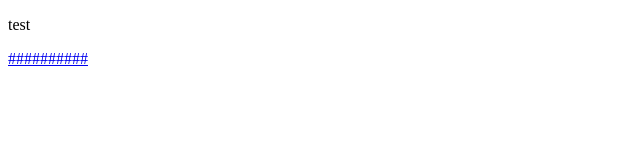
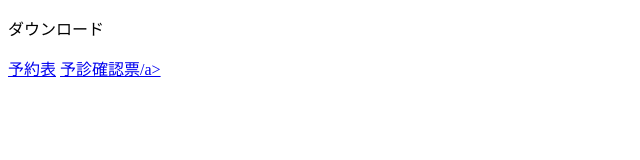
Before and after one commit to Ryuichi0128/sample, a plain HTML site: page index.html in a window 1280 px wide. Shown: the whole page, without its empty margins (0-640 px from the left). Drawn offline with Linux system fonts and the light colour scheme.

Commit message:
Update index.html

```diff
--- a/index.html
+++ b/index.html
@@ -11,7 +11,8 @@
     <!--
     <canvas id="main"></canvas>
     -->
-    <p>test</p>
-    <a href="aaa.xlsx" download>##########</a>
+    <p>ダウンロード</p>
+    <a href="1p.png" download>予約表</a>
+    <a href="2p.png" download>予診確認票/a>
   </body>
 </html>
```
